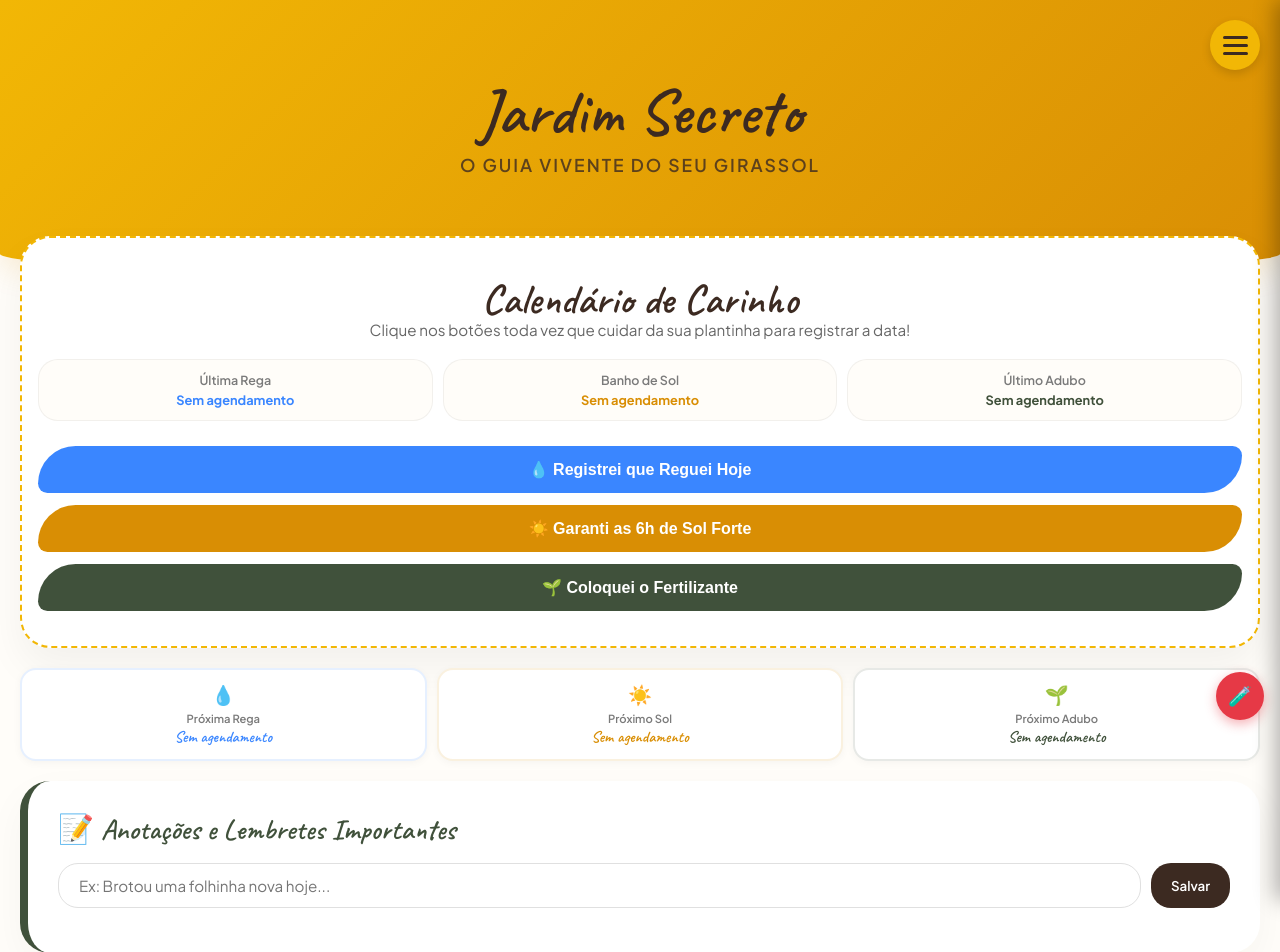
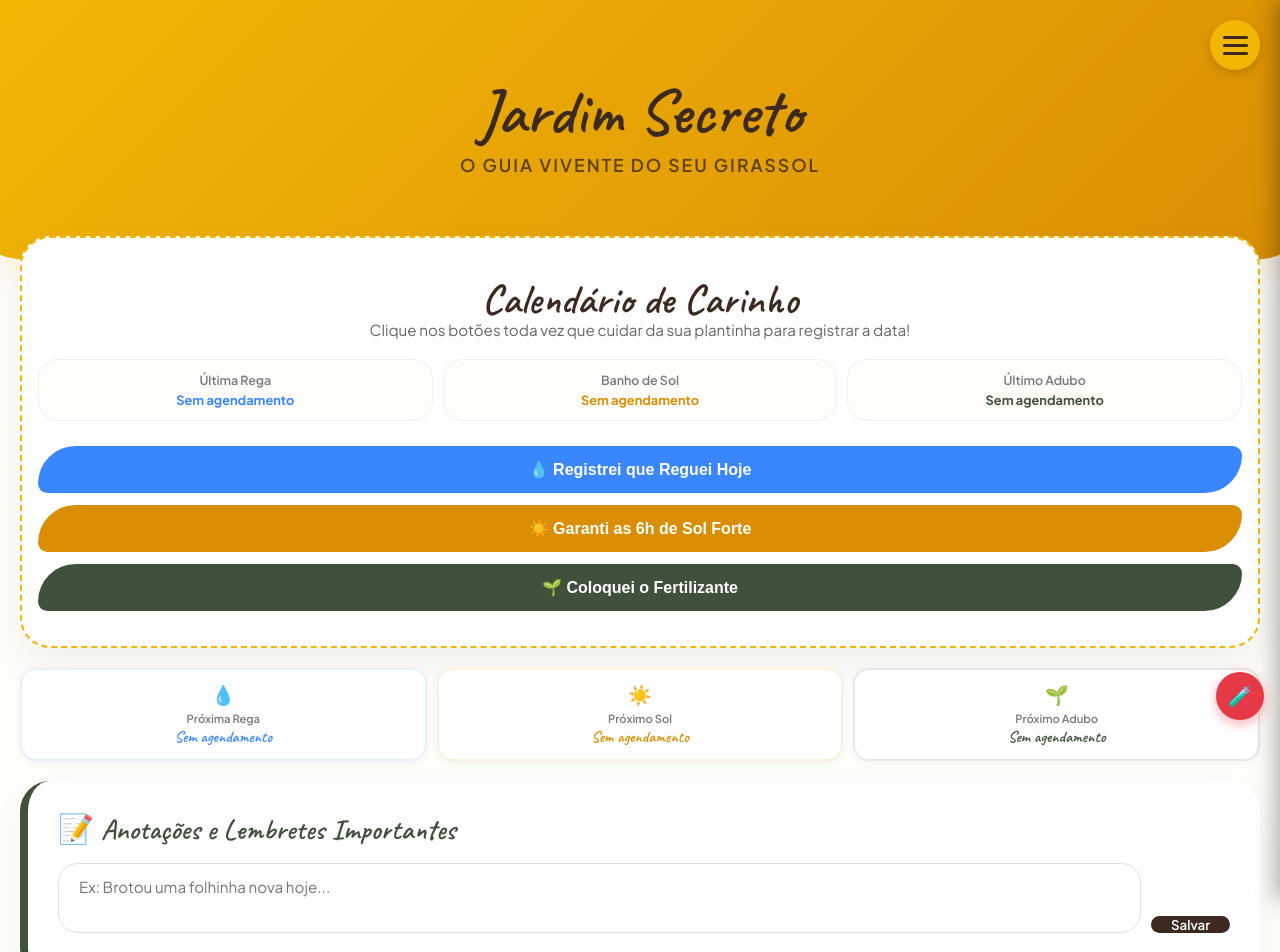
Before and after one commit to ednosmab/girassol, a React (Vite) app: page / in a window 1280 px wide. Shown: the top 952 px of the page. Built offline with nearby package versions, Linux system fonts and the light colour scheme.

Commit message:
feat: textarea auto-expansível para anotações
- Troca input por textarea no campo de lembretes
- Auto-resize: cresce com o texto até max 100px
- Enter envia, Shift+Enter quebra linha
- Altura reseta ao salvar

```diff
--- a/src/ui/views/DiarioView.tsx
+++ b/src/ui/views/DiarioView.tsx
@@ -1,4 +1,4 @@
-import { useState, useEffect } from 'react';
+import { useState, useEffect, useRef } from 'react';
 import { buscarHistorico } from '../../core/use-cases/buscar-historico';
 import { obterProximoLembrete, obterTiposSemRegistro } from '../../core/use-cases/notificacao-nativa';
 import { AgendaBox } from '../components/AgendaBox';
@@ -39,6 +39,15 @@ export function DiarioView() {
     });
   }, []);
 
+  const textoRef = useRef<HTMLTextAreaElement>(null);
+
+  const autoResize = () => {
+    const el = textoRef.current;
+    if (!el) return;
+    el.style.height = 'auto';
+    el.style.height = Math.min(el.scrollHeight, 100) + 'px';
+  };
+
   const adicionarLembrete = async () => {
     const texto = textoLembrete.trim();
     if (!texto) return;
@@ -52,6 +61,7 @@ export function DiarioView() {
       criadoEm: Date.now()
     });
     setTextoLembrete('');
+    if (textoRef.current) textoRef.current.style.height = 'auto';
     await carregarLembretes();
   };
 
@@ -127,20 +137,31 @@ export function DiarioView() {
         }}>
           📝 Anotações e Lembretes Importantes
         </h3>
-        <div style={{ display: 'flex', gap: '10px', marginBottom: '15px' }}>
-          <input
-            type="text"
+        <div style={{ display: 'flex', gap: '10px', marginBottom: '15px', alignItems: 'flex-end' }}>
+          <textarea
+            ref={textoRef}
             value={textoLembrete}
-            onChange={(e) => setTextoLembrete(e.target.value)}
-            onKeyDown={(e) => e.key === 'Enter' && adicionarLembrete()}
+            onChange={(e) => { setTextoLembrete(e.target.value); autoResize(); }}
+            onKeyDown={(e) => {
+              if (e.key === 'Enter' && !e.shiftKey) {
+                e.preventDefault();
+                adicionarLembrete();
+              }
+            }}
             placeholder="Ex: Brotou uma folhinha nova hoje..."
+            rows={1}
             style={{
               flex: 1,
               padding: '12px 20px',
               borderRadius: '20px',
               border: '1px solid #E0E0E0',
               fontFamily: "'Plus Jakarta Sans', sans-serif",
-              fontSize: '0.95rem'
+              fontSize: '0.95rem',
+              resize: 'none',
+              overflow: 'hidden',
+              minHeight: '44px',
+              maxHeight: '100px',
+              lineHeight: '1.5'
             }}
           />
           <button
```
